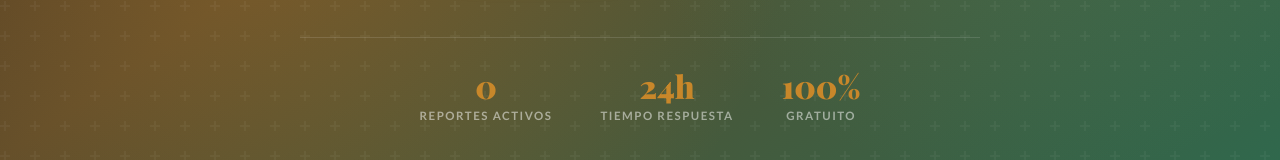
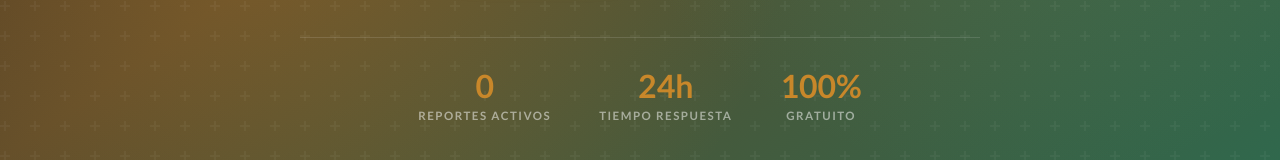
Before and after one commit to lletorres/cachi_reclamos_front, a React (Vite) app: page / in a window 1280 px wide. Shown: the part 561-721 px from the top of the page. Built offline with nearby package versions, Linux system fonts and the light colour scheme; no server answers.

Commit message:
nuevo css stats

```diff
--- a/src/styles/pages/Home.css
+++ b/src/styles/pages/Home.css
@@ -158,7 +158,6 @@
   text-align: center;
 }
 .ca-stat-num {
-  font-family: "Playfair Display", serif;
   font-size: 2rem;
   font-weight: 900;
   color: var(--ocre);
```
